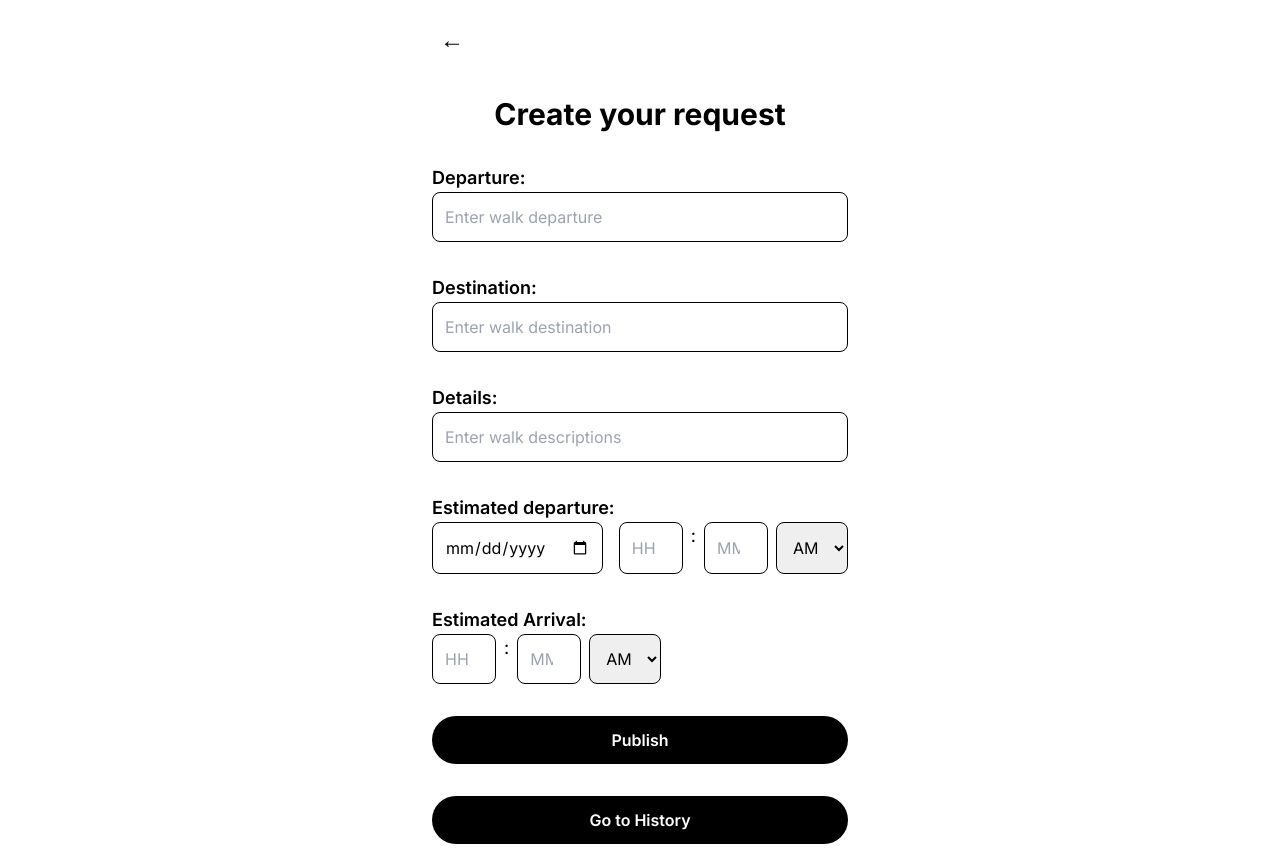
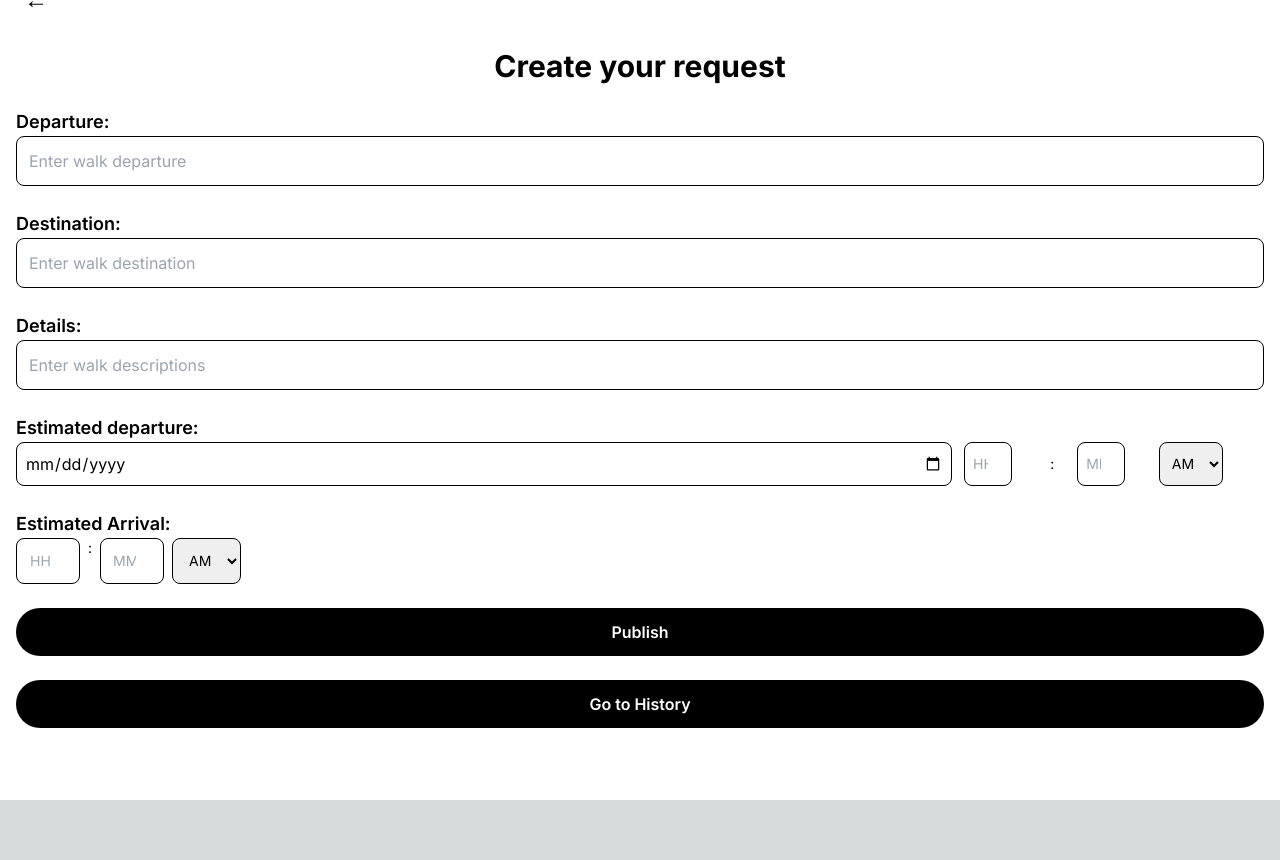
Before and after one commit to Skiddygoat15/Neighbourhood-Walk, a Next.js app in the folder frontend/: page /request-create in a window 1280 px wide. After the commit the page ends 800 px from the top, so only its background shows below. Built offline with nearby package versions, Linux system fonts and the light colour scheme.

Commit message:
Adjust layout

```diff
--- a/frontend/src/app/request-create/page.js
+++ b/frontend/src/app/request-create/page.js
@@ -138,8 +138,8 @@ export default function WalkRequestManagementParent() {
         return `${date}T${formattedTime}`;
     }
     return (
-        <main className="min-h-screen bg-white">
-            <div className="max-w-md mx-auto p-4 space-y-8">
+        <main className="h-screen bg-white flex flex-col justify-center pb-10">
+            <div className="w-full px-4 space-y-6 pb-14">
                 {/* Back Button */}
                 <button onClick={() => router.back()} className="text-2xl p-2 focus:outline-none">
                     &larr;
@@ -195,33 +195,33 @@ export default function WalkRequestManagementParent() {
                 {/* Estimated Departure */}
                 <div>
                     <label className="block text-lg font-semibold">Estimated departure:</label>
-                    <div className="flex space-x-4">
+                    <div className="flex space-x-3">
                         <input
                             type="date"
                             value={date}
                             onChange={(e) => setDate(e.target.value)}
-                            className="w-full p-3 border border-black rounded-lg"
+                            className="w-full p-2 border border-black rounded-lg"
                         />
-                        <div className="flex space-x-2">
+                        <div className="grid grid-cols-5 text-sm gap-2">
                             <input
                                 type="number"
                                 value={departureTime.hour}
-                                onChange={(e) => setDepartureTime({ ...departureTime, hour: e.target.value })}
+                                onChange={(e) => setDepartureTime({...departureTime, hour: e.target.value})}
                                 placeholder="HH"
-                                className="w-16 p-3 border border-black rounded-lg text-center"
+                                className="w-12 p-2 border border-black rounded-lg text-center text-sm"
                             />
-                            <span className="text-lg">:</span>
+                            <span className="col-span-1 flex items-center justify-center text-sm">:</span>
                             <input
                                 type="number"
                                 value={departureTime.minute}
-                                onChange={(e) => setDepartureTime({ ...departureTime, minute: e.target.value })}
+                                onChange={(e) => setDepartureTime({...departureTime, minute: e.target.value})}
                                 placeholder="MM"
-                                className="w-16 p-3 border border-black rounded-lg text-center"
+                                className="w-12 p-2 border border-black rounded-lg text-center text-sm ml-[-10px]"
                             />
                             <select
                                 value={departureTime.period}
-                                onChange={(e) => setDepartureTime({ ...departureTime, period: e.target.value })}
-                                className="p-3 border border-black rounded-lg"
+                                onChange={(e) => setDepartureTime({...departureTime, period: e.target.value})}
+                                className="w-16 p-2 border border-black rounded-lg text-sm ml-[10px]"
                             >
                                 <option value="AM">AM</option>
                                 <option value="PM">PM</option>
@@ -232,26 +232,26 @@ export default function WalkRequestManagementParent() {
                 {/* Estimated Arrival */}
                 <div>
                     <label className="block text-lg font-semibold">Estimated Arrival:</label>
-                    <div className="flex space-x-2">
+                    <div className="flex text-sm space-x-2">
                         <input
                             type="number"
                             value={arriveTime.hour}
-                            onChange={(e) => setArriveTime({ ...arriveTime, hour: e.target.value })}
+                            onChange={(e) => setArriveTime({...arriveTime, hour: e.target.value})}
                             placeholder="HH"
                             className="w-16 p-3 border border-black rounded-lg text-center"
                         />
-                        <span className="text-lg">:</span>
+                        <span className="text-sm">:</span>
                         <input
                             type="number"
                             value={arriveTime.minute}
-                            onChange={(e) => setArriveTime({ ...arriveTime, minute: e.target.value })}
+                            onChange={(e) => setArriveTime({...arriveTime, minute: e.target.value})}
                             placeholder="MM"
                             className="w-16 p-3 border border-black rounded-lg text-center"
                         />
                         <select
                             value={arriveTime.period}
-                            onChange={(e) => setArriveTime({ ...arriveTime, period: e.target.value })}
-                            className="p-3 border border-black rounded-lg"
+                            onChange={(e) => setArriveTime({...arriveTime, period: e.target.value})}
+                            className="p-3 border border-black text-sm rounded-lg"
                         >
                             <option value="AM">AM</option>
                             <option value="PM">PM</option>
--- a/frontend/src/app/search-parent/page.js
+++ b/frontend/src/app/search-parent/page.js
@@ -90,10 +90,10 @@ export default function SearchParent() {
   };
 
   return (
-    <div className="min-h-screen bg-gray-100">
-      <div className="bg-white p-4 rounded-lg shadow-md max-w-md mx-auto mt-4">
+      <div className="min-h-screen bg-gray-100 pb-20">
+        <div className="bg-white p-4 rounded-lg shadow-md w-full mx-auto">
 
-        <h1 className="text-2xl font-semibold mb-4">Search</h1>
+          <h1 className="text-2xl font-semibold mb-4 lg:text-3xl">Search</h1>
 
           <div className="relative mb-4">
             <div className="flex items-center space-x-2 mb-2">
@@ -136,7 +136,7 @@ export default function SearchParent() {
               {/* 按钮触发搜索 */}
               <button
                   onClick={handleSearch}
-                className="bg-blue-500 text-white p-2 rounded-lg"
+                  className="bg-blue-500 text-white p-2 rounded-lg md:p-3 lg:p-4"
               >
                 Search
               </button>
@@ -148,11 +148,11 @@ export default function SearchParent() {
 
           <div className="flex justify-between mb-4">
 
-          <div className="relative">
+            <div className="flex flex-col space-y-2 mb-4 md:flex-row md:space-y-0 md:space-x-4 w-full">
               <select
                   value={gender}
                   onChange={(e) => setGender(e.target.value)}
-                className="block appearance-none w-full bg-white border px-4 py-2 pr-8 rounded-lg leading-tight focus:outline-none focus:shadow-outline"
+                  className="bg-white border px-4 py-2 rounded-lg w-full md:w-1/3"
               >
                 <option value="">Gender</option>
                 <option value="male">Male</option>
@@ -162,11 +162,11 @@ export default function SearchParent() {
             </div>
 
 
-          <div className="relative">
+            <div className="flex flex-col space-y-2 mb-4 md:flex-row md:space-y-0 md:space-x-4 w-full">
               <select
                   value={distance}
                   onChange={(e) => setDistance(e.target.value)}
-              className="block appearance-none w-full bg-white border px-4 py-2 pr-8 rounded-lg leading-tight focus:outline-none focus:shadow-outline"
+                  className="bg-white border px-4 py-2 rounded-lg w-full md:w-1/3"
               >
                 <option value="">Distance</option>
                 <option value="1km">Within 1km</option>
@@ -175,11 +175,11 @@ export default function SearchParent() {
             </div>
 
 
-          <div className="relative">
+            <div className="flex flex-col space-y-2 mb-4 md:flex-row md:space-y-0 md:space-x-4 w-full">
               <select
                   value={rating}
                   onChange={(e) => setRating(e.target.value)}
-              className="block appearance-none w-full bg-white border px-4 py-2 pr-8 rounded-lg leading-tight focus:outline-none focus:shadow-outline"
+                  className="bg-white border px-4 py-2 rounded-lg w-full md:w-1/3"
               >
                 <option value="">Ratings</option>
                 <option value="5stars">5 stars</option>
```
Also changed, not shown: frontend/src/app/request-my-request/page.js (+17 -13 lines). Lines whose indentation alone changed are shown as unchanged.
